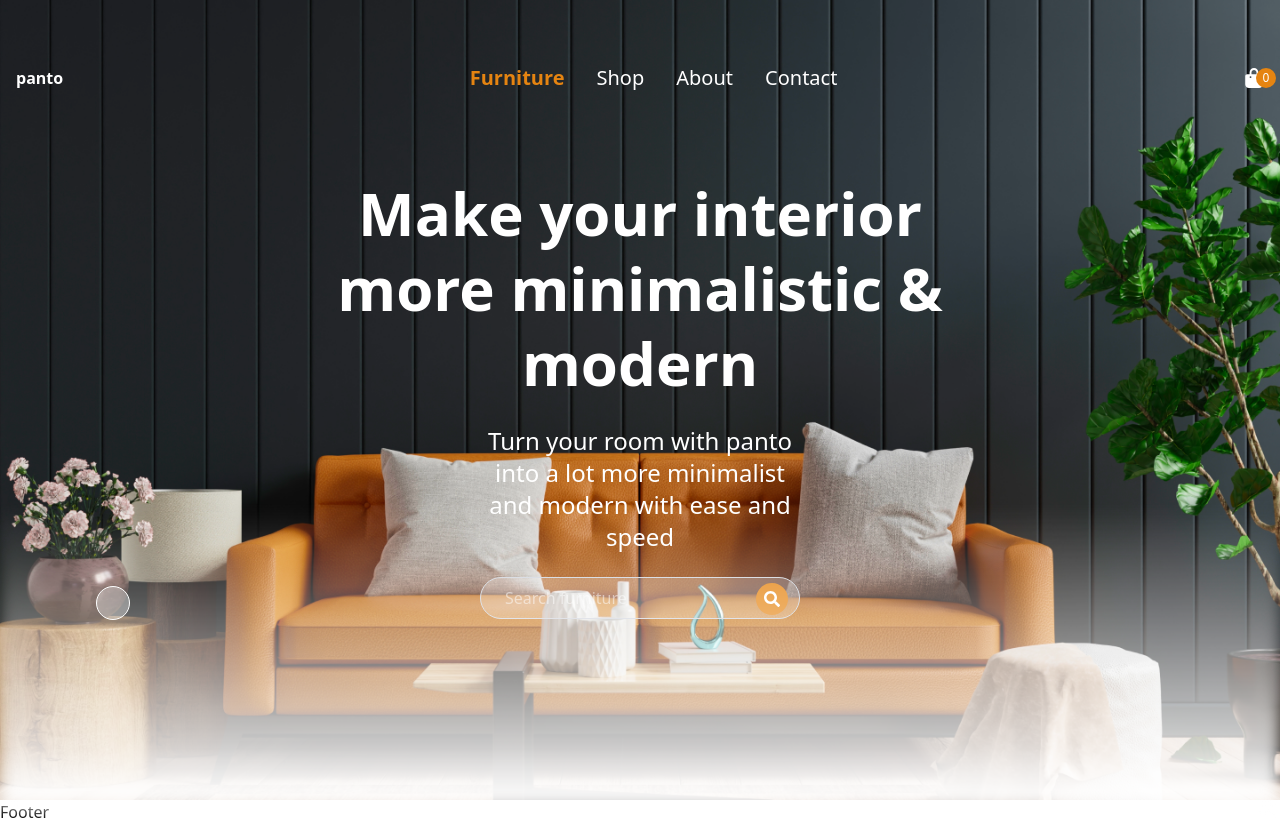
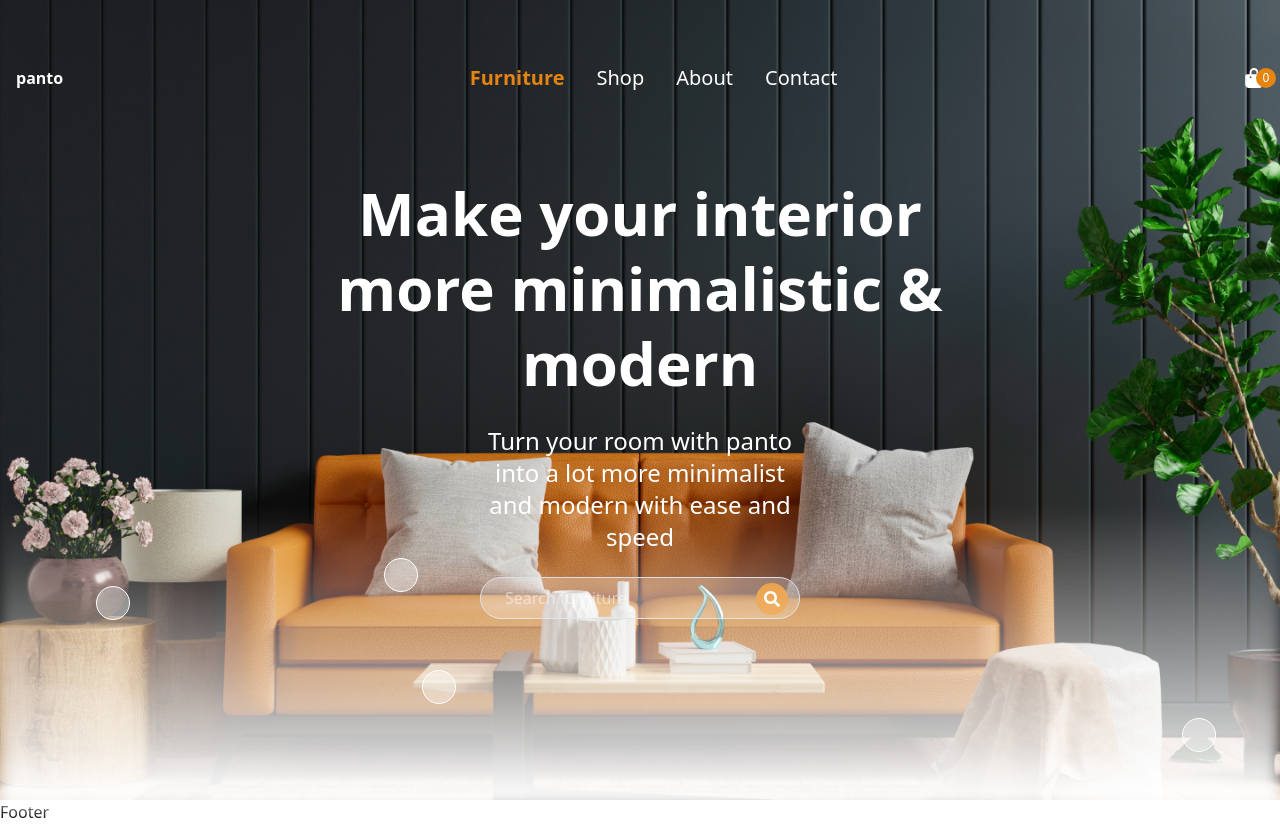
Before and after one commit to khanRabiul/panto, a React (Vite) app: page / in a window 1280 px wide. Built offline with nearby package versions, Linux system fonts and the light colour scheme.

Commit message:
[Hero, TooltipButton] dynamic and reuseable tooltip

```diff
--- /dev/null
+++ b/src/components/TooltipButton.jsx
@@ -0,0 +1,25 @@
+const TooltipButton = ({ position = "bottom", colors = ["bg-red-700", "bg-green-700", "bg-blue-700"] }) => {
+  const positionClasses = {
+    bottom: {
+      tooltip: "left-1/2 transform -translate-x-1/2 mb-3",
+      arrow: "left-1/2 transform -translate-x-1/2 -bottom-2 border-1",
+    },
+  };
+  return (
+    <div className="relative group">
+      <button className="relative  p-4 rounded-full bg-white/35 text-xl border"></button>
+      <div
+        className={`absolute hidden bottom-full  p-2 space-x-1 rounded-lg bg-white/25 shadow-md group-hover:flex ${positionClasses[position].tooltip}`}
+      >
+        {colors.map((color, index) => (
+          <div key={index} className={`size-6 ${color} border border-white rounded-full`}></div>
+        ))}
+        <div
+          className={`absolute ${positionClasses[position].arrow} w-0 h-0 border-l-8 border-l-transparent border-r-8 border-r-transparent border-t-8 border-t-white/35`}
+        ></div>
+      </div>
+    </div>
+  );
+};
+
+export default TooltipButton;
--- a/src/components/page/home/Hero.jsx
+++ b/src/components/page/home/Hero.jsx
@@ -1,5 +1,6 @@
 import { FaSearch } from "react-icons/fa";
 import heroBgImg from "../../../assets/banner.png";
+import TooltipButton from "../../TooltipButton";
 
 const Hero = () => {
   return (
@@ -27,14 +28,18 @@ const Hero = () => {
       <div className="absolute inset-x-0 bottom-0 h-3/4 bg-gradient-to-t from-white via-transparent to-transparent blur-sm -mb-2"></div>
 
       {/* hover tooltip */}
-      <div className="absolute bottom-45 left-24 group">
-        <button className="relative  p-4 rounded-full bg-white/35 text-xl border"></button>
-        <div className="absolute hidden bottom-full left-1/2 transform -translate-x-1/2 mb-3 p-2 space-x-1 rounded-lg bg-white/25 shadow-md group-hover:flex">
-        <div className="size-6 bg-red-700 border border-white rounded-full"></div>
-        <div className="size-6 bg-green-700 border border-white rounded-full"></div>
-        <div className="size-6 bg-blue-700 border border-white rounded-full"></div>
-        <div className="absolute left-1/2 transform -translate-x-1/2 -bottom-2 w-0 h-0 border-l-8 border-l-transparent border-r-8 border-r-transparent border-t-8 border-t-white/35"></div>
-        </div>
+
+      <div className="hidden absolute xl:block bottom-45 left-24">
+        <TooltipButton position='bottom'/>
+      </div>
+      <div className="hidden absolute xl:block bottom-52 left-96">
+        <TooltipButton position='bottom'/>
+      </div>
+      <div className="hidden absolute xl:block bottom-24 right-[824px]">
+        <TooltipButton position='bottom'/>
+      </div>
+      <div className="hidden absolute xl:block bottom-12 right-16">
+        <TooltipButton position='bottom'/>
       </div>
     </section>
   );
```
